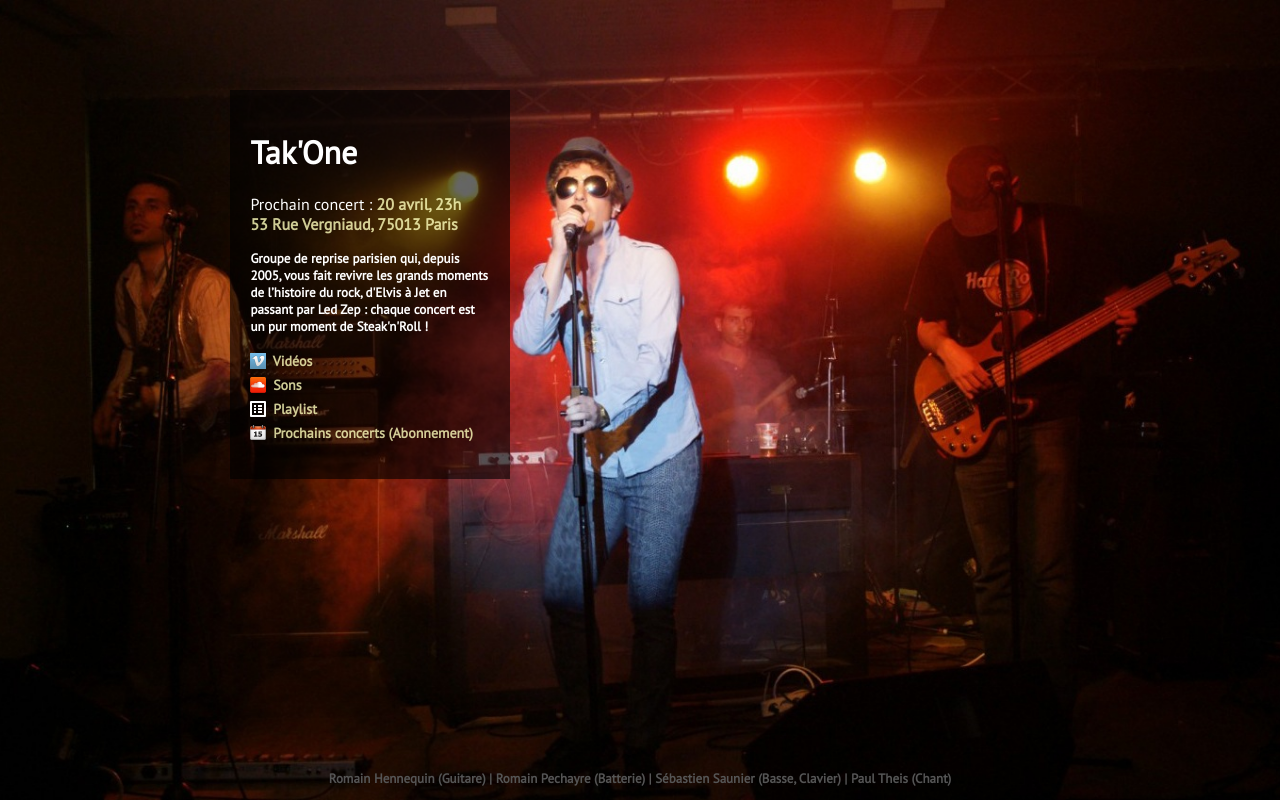
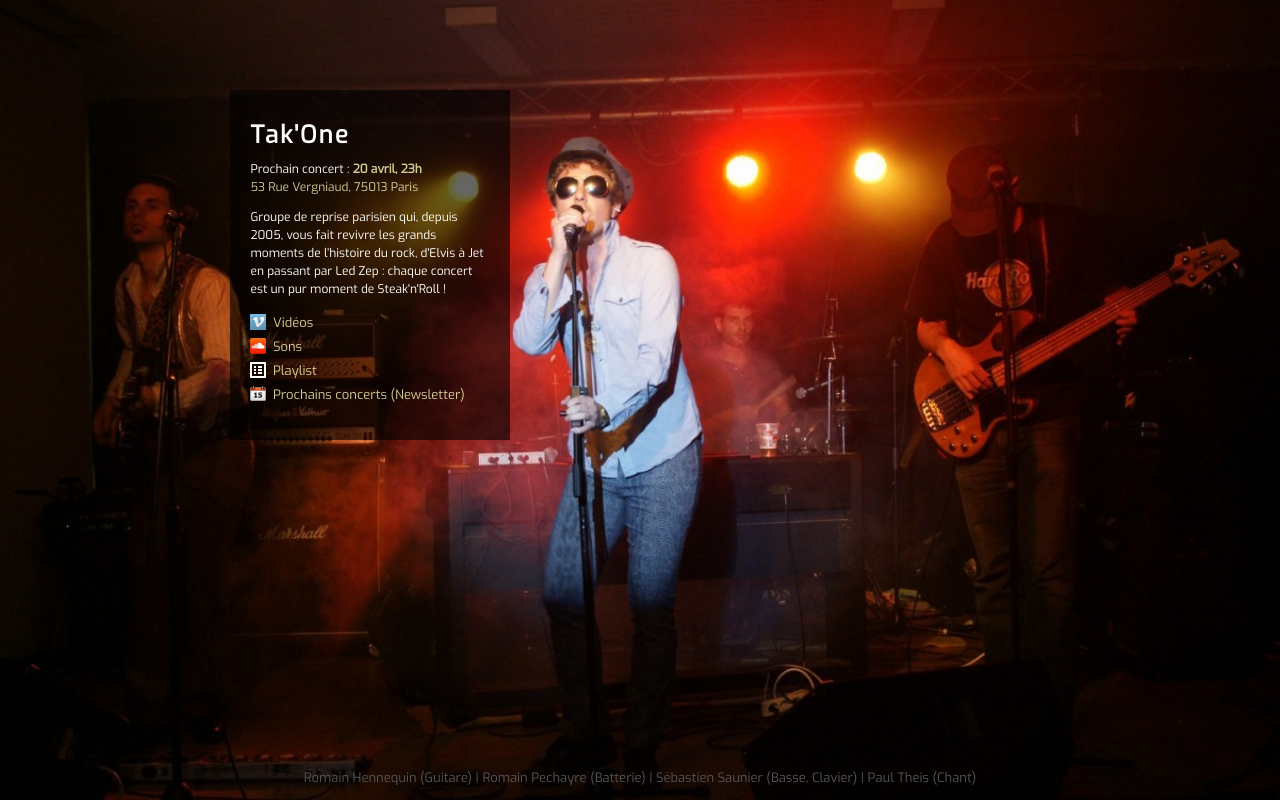
Before and after one commit to romi1502/takone.fr, a plain HTML site: page index.html in a window 1280 px wide. Drawn offline with Linux system fonts and the light colour scheme.

Commit message:
Update font

```diff
--- a/index.html
+++ b/index.html
@@ -3,17 +3,25 @@
 <head>
   <title>Tak'One - Steak'n'Roll in Paris</title>
   <meta http-equiv="Content-Type" content="text/html; charset=utf-8" />
-  <link href='http://fonts.googleapis.com/css?family=PT+Sans' rel='stylesheet' type='text/css'>
+  <link href='http://fonts.googleapis.com/css?family=Exo:400,70' rel='stylesheet' type='text/css'>
   <link rel="shortcut icon" type="image/png" href="favicon.png" />
   <meta name="viewport" content="width=device-width, initial-scale=1.0">
   <style type="text/css">
     body {
       margin: 0;
-      font-family: 'PT Sans', Helvetica, sans-serif;
+      font-family: 'Exo', Helvetica, sans-serif;
+      font-weight: 400;
+      font-size: 12px;
+      line-height: 18px;
       background: url('img/takone.jpg') no-repeat center center fixed;
       -webkit-background-size: cover;
       -moz-background-size: cover;
       background-size: cover;
+    }
+    h1 {
+      font-weight: 700;
+      font-size: 24px;
+      letter-spacing: 2px;
     }
     a {
       color: rgba(254, 254, 187, 0.8);
@@ -42,7 +50,7 @@
       }
     }
     .links {
-      font-size: 14px;
+      font-size: 13px;
       line-height: 24px;
       list-style-type: none;
       padding-left: 0;
@@ -52,9 +60,6 @@
       margin-right: 3px;
       width: 16px;
       height: 16px;
-    }
-    .description {
-      font-size: small;
     }
     footer {
       position: absolute;
@@ -79,7 +84,8 @@
   <div class="content">
     <h1>Tak'One</h1>
     <p>
-      Prochain concert : <strong><a href="http://www.google.fr/url?sa=t&amp;rct=j&amp;q=&amp;esrc=s&amp;source=web&amp;cd=2&amp;ved=0CDQQFjAB&amp;url=http%3A%2F%2Ffr-fr.facebook.com%2Fevents%2F534394439934667%2F%3Fref%3D22&amp;ei=pgNqUcfeCcfC7Aan34DgAw&amp;usg=AFQjCNHAthrQGHGGK-D97Gm2LyLhvfh4Hw&amp;sig2=VzOvWoPTQ12H5m23LIQA6A&amp;bvm=bv.45175338,d.ZGU&amp;cad=rja">20 avril, 23h</a><br />
+      Prochain concert : <strong><a href="http://www.google.fr/url?sa=t&amp;rct=j&amp;q=&amp;esrc=s&amp;source=web&amp;cd=2&amp;ved=0CDQQFjAB&amp;url=http%3A%2F%2Ffr-fr.facebook.com%2Fevents%2F534394439934667%2F%3Fref%3D22&amp;ei=pgNqUcfeCcfC7Aan34DgAw&amp;usg=AFQjCNHAthrQGHGGK-D97Gm2LyLhvfh4Hw&amp;sig2=VzOvWoPTQ12H5m23LIQA6A&amp;bvm=bv.45175338,d.ZGU&amp;cad=rja">20 avril, 23h</a></strong>
+      <br />
       <a href="http://maps.google.fr/maps?q=53+Rue+Vergniaud+75013+Paris&amp;hl=fr&amp;ie=UTF8&amp;ll=48.826205,2.345267&amp;spn=0.001021,0.002403&amp;sll=48.858859,2.34706&amp;sspn=0.135978,0.307617&amp;hnear=53+Rue+Vergniaud,+75013+Paris,+%C3%8Ele-de-France&amp;t=m&amp;z=19&amp;layer=c&amp;cbll=48.826312,2.345289&amp;panoid=Bb1mRTLgV8-SuYh6aWwGXg&amp;cbp=12,108.77,,0,-5.12">53 Rue Vergniaud, 75013 Paris</a>
     </p>
     <p class="description">
@@ -101,7 +107,7 @@
       </li>
       <li>
         <img class="service-logo" src="img/calendar.png" alt="Calendier" >
-        <a href="http://takone.us4.list-manage.com/subscribe?u=d465fbfeb445a542baf67528d&amp;id=876d5c7682">Prochains concerts (Abonnement)</a>
+        <a href="http://takone.us4.list-manage.com/subscribe?u=d465fbfeb445a542baf67528d&amp;id=876d5c7682">Prochains concerts (Newsletter)</a>
       </li>
     </ul>
   </div>
```
